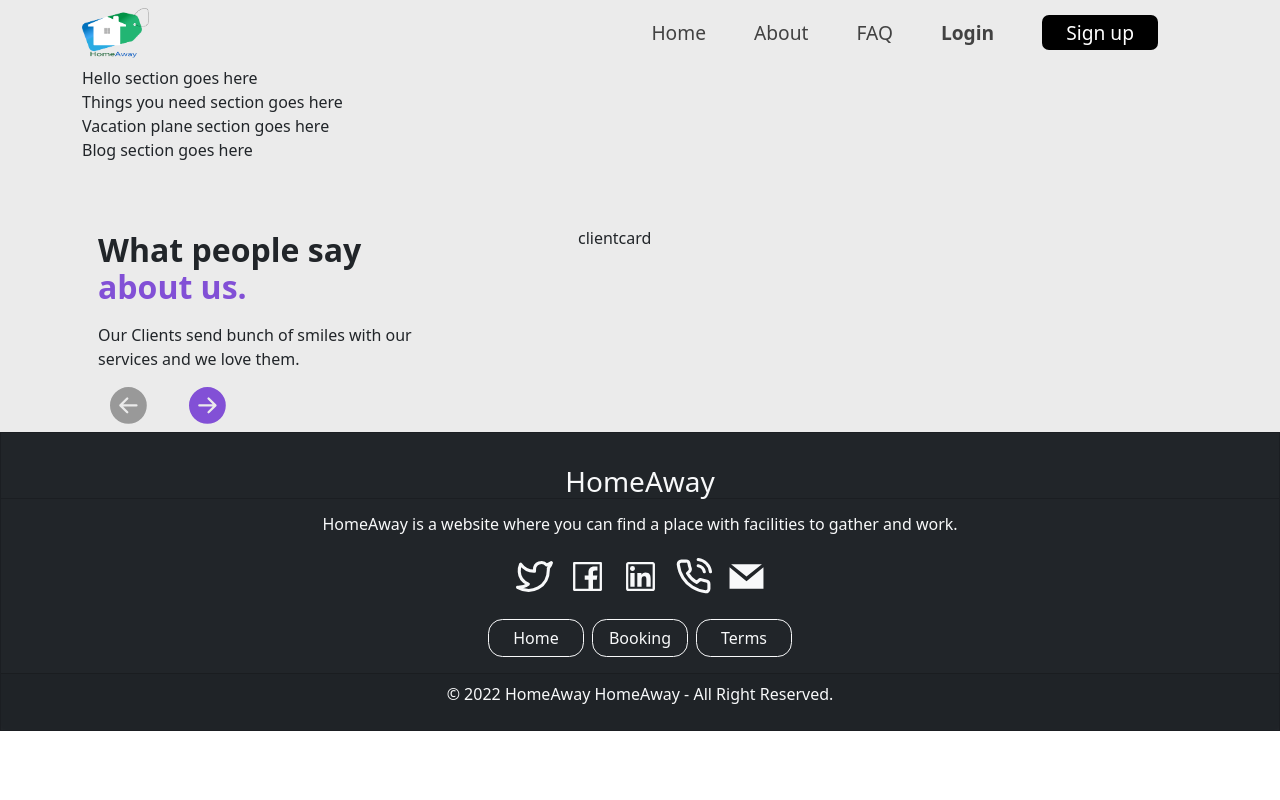
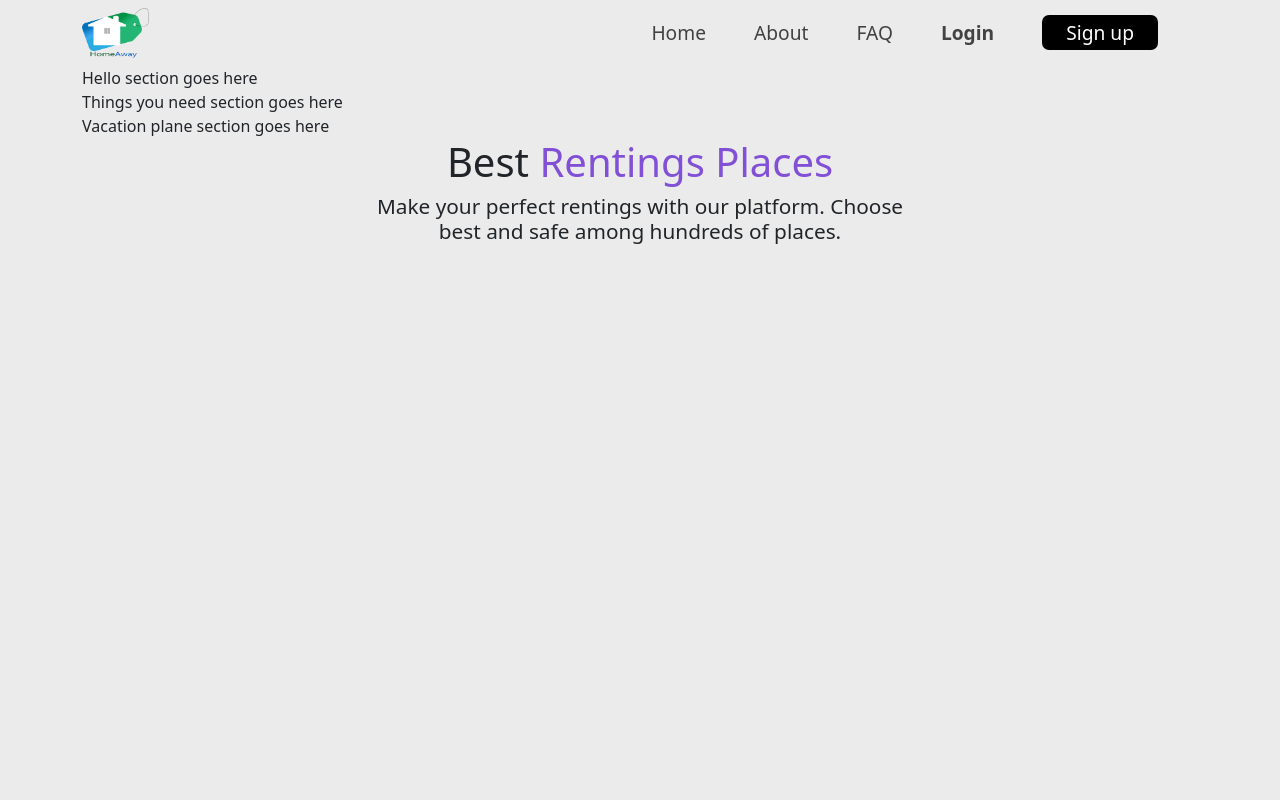
Before and after one commit to GP-43/homeaway-frontend, a React (Create React App) app: page / in a window 1280 px wide. Shown: the top 800 px of the page. Built offline with nearby package versions, Linux system fonts and the light colour scheme.

Commit message:
hari wage

```diff
--- a/src/assets/styles/partials/anons/_home.scss
+++ b/src/assets/styles/partials/anons/_home.scss
@@ -0,0 +1,17 @@
+.vacation-plan-section-description{
+
+    text-align: center;
+
+    .heading h1 {
+        color: black;
+      }
+
+      .heading span {
+        color: #8250D6;
+      }
+
+      .text{
+        font-size: 1.3rem;
+        font-weight: 150;
+      }
+}
--- /dev/null
+++ b/src/components/anons/vacation_plan_section/VacationPlanSection.jsx
@@ -0,0 +1,13 @@
+import React from "react";
+import {Row} from "react-bootstrap";
+import VacationPlanSectionDescription from "../../../components/anons/vacation_plan_section/VacationPlanSectionDescription";
+
+function VacationPlanSection() {
+    return (
+        <Row className='mx-0 '>
+                    <VacationPlanSectionDescription/>
+        </Row>
+    );
+}
+
+export default VacationPlanSection;
--- /dev/null
+++ b/src/components/anons/vacation_plan_section/VacationPlanSectionDescription.jsx
@@ -0,0 +1,15 @@
+import React from "react";
+import { Row, } from "react-bootstrap";
+
+function VacationPlanSectionDescription() {
+    return (
+        <Row className='mx-0 vacation-plan-section-description'>
+            <h1 className="heading ">Best <span >Rentings Places</span></h1>
+            <h5 className="text ">Make your perfect rentings with our platform. Choose<br></br>
+                best and safe among hundreds of places.
+            </h5>
+        </Row>
+    );
+}
+
+export default VacationPlanSectionDescription;
--- a/src/views/pages/anons/Home.jsx
+++ b/src/views/pages/anons/Home.jsx
@@ -1,6 +1,7 @@
 import React from 'react';
 import {Col, Container, Row} from "react-bootstrap";
 import AboutSection from '../../../components/anons/aboutsection/AboutSection';
+import VacationPlanSection from "../../../components/anons/vacation_plan_section/VacationPlanSection";
 
 function Home() {
     return (
@@ -12,8 +13,9 @@ function Home() {
                 <Col className='px-0' xs={12}>
                     Things you need section goes here
                 </Col>
-                <Col className='px-0' xs={12}>
+                <Col className='px-0 vh-100' xs={12}>
                     Vacation plane section goes here
+                        <VacationPlanSection/>
                 </Col>
                 <Col className='px-0' xs={12}>
                     Blog section goes here
```
